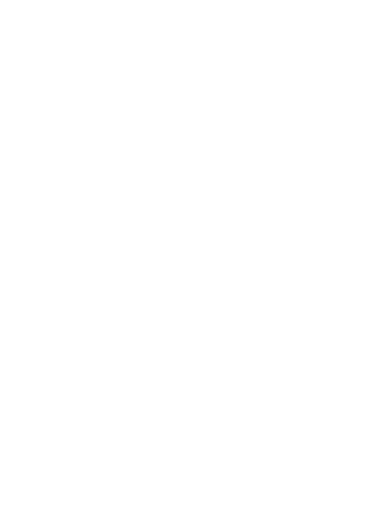
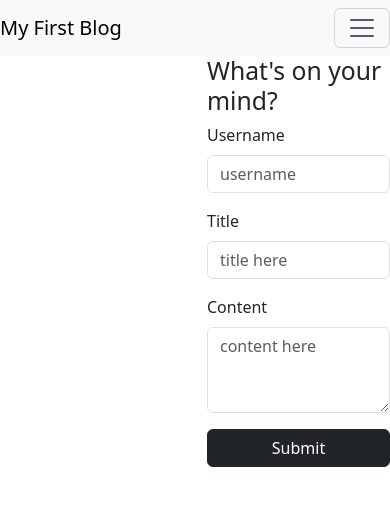
Before and after one commit to kylezap/kyle-blog, a plain HTML site: page index.html in a window 390 px wide. Drawn offline with nearby package versions, Linux system fonts and the light colour scheme.

Commit message:
spun up landing page and blog page in bootstrap

```diff
--- a/index.html
+++ b/index.html
@@ -1,11 +1,61 @@
-<!DOCTYPE html>
+<!doctype html>
 <html lang="en">
+
 <head>
-    <meta charset="UTF-8">
-    <meta name="viewport" content="width=device-width, initial-scale=1.0">
-    <title>Document</title>
+    <meta charset="utf-8">
+    <meta name="viewport" content="width=device-width, initial-scale=1">
+    <title>Bootstrap demo</title>
+    <link href="https://cdn.jsdelivr.net/npm/bootstrap@5.3.3/dist/css/bootstrap.min.css" rel="stylesheet"
+        integrity="sha384-QWTKZyjpPEjISv5WaRU9OFeRpok6YctnYmDr5pNlyT2bRjXh0JMhjY6hW+ALEwIH" crossorigin="anonymous">
+
+
 </head>
-<body>
 
+<body class="mh-100 mw-100">
+    <nav class="navbar navbar-expand-lg navbar-light bg-light ">
+        <a class="navbar-brand" href="#">My First Blog</a>
+        <!-- Use of data attributes in nav component-->
+        <button class="navbar-toggler" type="button" data-bs-toggle="collapse" data-bs-target="#navbarSupportedContent"
+            aria-controls="navbarSupportedContent" aria-expanded="false" aria-label="Toggle navigation">
+            <span class="navbar-toggler-icon"></span>
+        </button>
+
+
+    </nav>
+    <main>
+        <div class="row d-flex align-items-center">
+            <div id="left-box" class="container col-6 border-dark "></div>
+            <div id="right-box" class="container col-6 mh-auto">
+                <h2>What's on your mind?</h2>
+                <div class="mb-3">
+                    <label class="form-label">Username</label>
+                    <input type="text" class="form-control" id="exampleFormControlInput1" placeholder="username">
+                </div>
+                <div class="mb-3">
+                    <label class="form-label">Title</label>
+                    <input type="text" class="form-control" id="exampleFormControlInput1" placeholder="title here">
+                </div>
+                <div class="mb-3">
+                    <label for="exampleFormControlTextarea1" class="form-label">Content</label>
+                    <textarea class="form-control" id="exampleFormControlTextarea1" rows="3"
+                        placeholder="content here"></textarea>
+                    <div class="d-grid gap-2 pt-3">
+                        <button id="submit-blog" class="btn btn-dark" type="submit">Submit</button>
+                    </div>
+
+                </div>
+            </div>
+        </div>
+    </main>
+
+
+
+
+
+
+    <script src="https://cdn.jsdelivr.net/npm/bootstrap@5.3.3/dist/js/bootstrap.bundle.min.js"
+        integrity="sha384-YvpcrYf0tY3lHB60NNkmXc5s9fDVZLESaAA55NDzOxhy9GkcIdslK1eN7N6jIeHz"
+        crossorigin="anonymous"></script>
 </body>
+
 </html>
```
Also changed, not shown: blog.html (+42 -0 lines).
